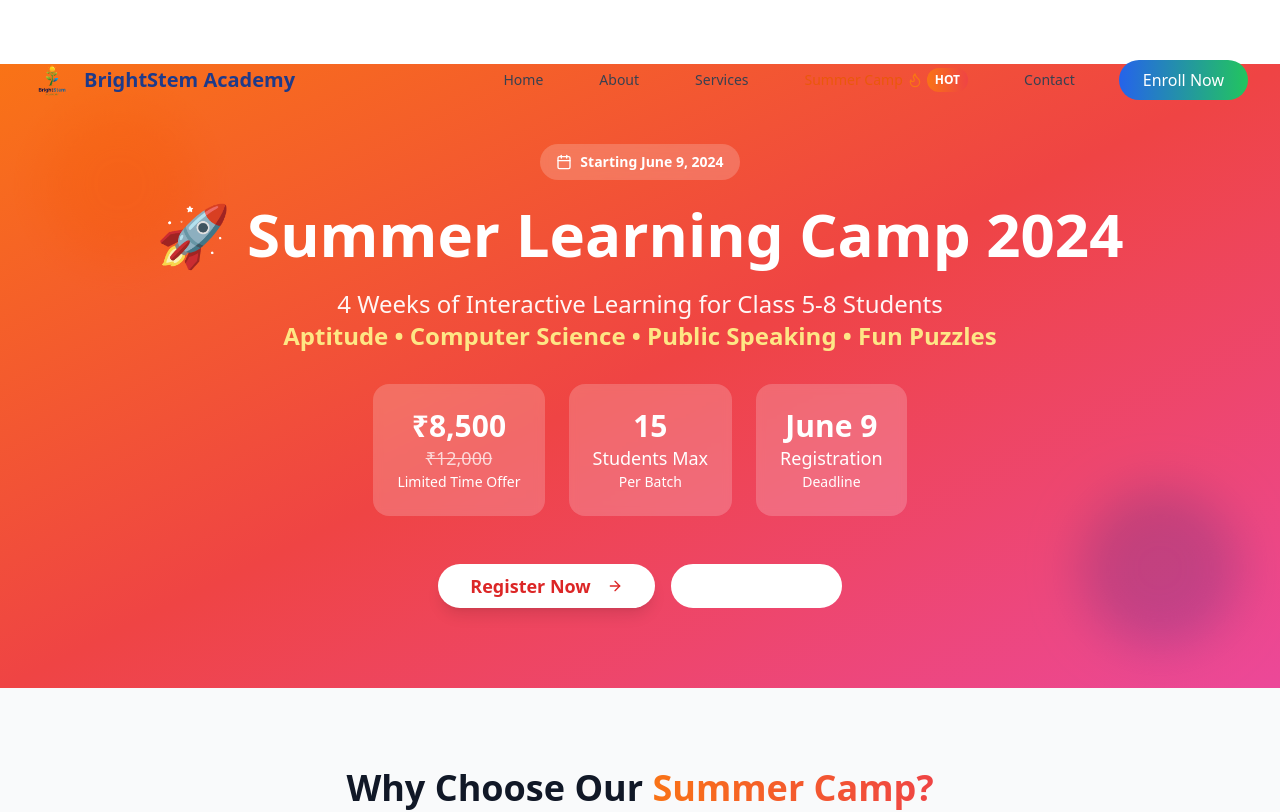
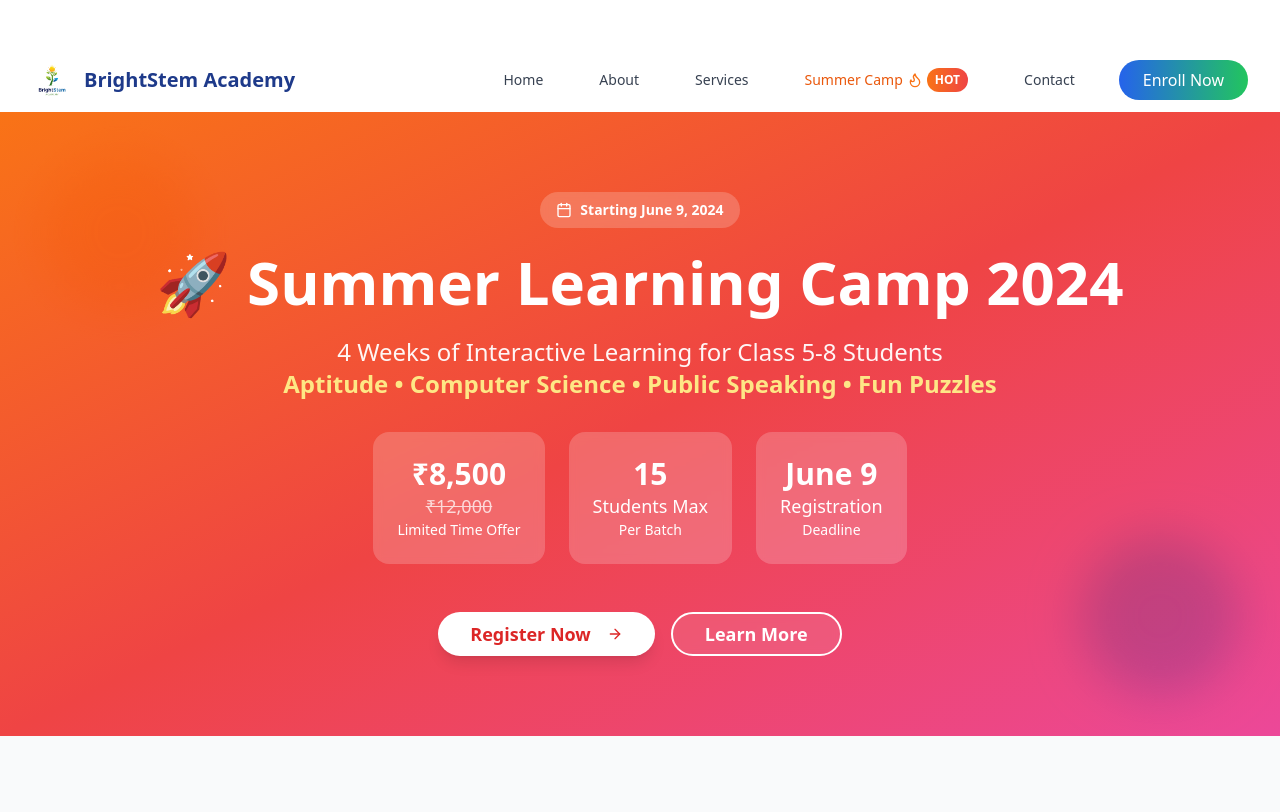
Before and after one commit to shivam7-iitbhu/brightstem-academy, a React (Vite) app: page /summer-camp in a window 1280 px wide. Shown: the top 812 px of the page. Built offline with nearby package versions, Linux system fonts and the light colour scheme.

Commit message:
Fix summer camp banner and Learn More button
Fixes the summer camp banner's positioning on the Summer Camp page to stay fixed at the top, resolving the gap issue. Also, ensures the "Learn More" button is always visible.

```diff
--- a/src/components/Navbar.tsx
+++ b/src/components/Navbar.tsx
@@ -32,8 +32,8 @@ const Navbar = () => {
   const isActive = (path: string) => location.pathname === path;
 
   return (
-    <nav className={`fixed w-full z-40 transition-all duration-300 top-12 ${
-      isScrolled ? 'bg-white/95 backdrop-blur-md shadow-lg' : 'bg-transparent'
+    <nav className={`fixed w-full z-40 transition-all duration-300 ${
+      isScrolled ? 'bg-white/95 backdrop-blur-md shadow-lg top-0' : 'bg-transparent top-12'
     }`}>
       <div className="max-w-7xl mx-auto px-4 sm:px-6 lg:px-8">
         <div className="flex justify-between items-center h-16">
--- a/src/pages/SummerCamp.tsx
+++ b/src/pages/SummerCamp.tsx
@@ -75,7 +75,7 @@ const SummerCamp = () => {
   ];
 
   return (
-    <div className="min-h-screen pt-16">
+    <div className="min-h-screen pt-28">
       {/* Hero Section */}
       <section className="relative bg-gradient-to-br from-orange-500 via-red-500 to-pink-500 text-white py-20 overflow-hidden">
         <div className="absolute inset-0">
@@ -128,7 +128,7 @@ const SummerCamp = () => {
               </Link>
             </Button>
 
-            <Button variant="outline" size="lg" className="border-2 border-white text-white hover:bg-white hover:text-red-600 px-8 py-4 rounded-full text-lg font-semibold transition-all duration-300">
+            <Button asChild variant="outline" size="lg" className="border-2 border-white bg-white/10 text-white hover:bg-white hover:text-red-600 px-8 py-4 rounded-full text-lg font-semibold transition-all duration-300 backdrop-blur-sm">
               <a href="#details">Learn More</a>
             </Button>
           </div>
```
